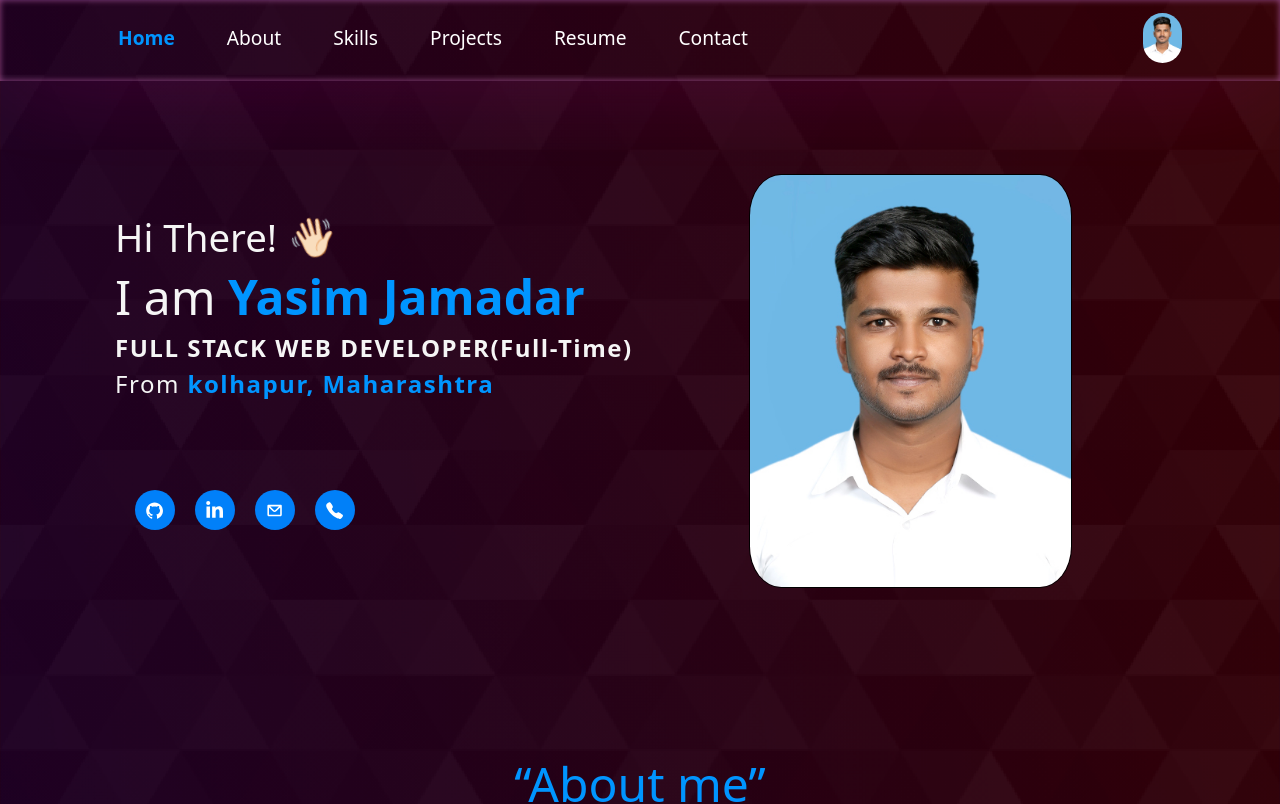
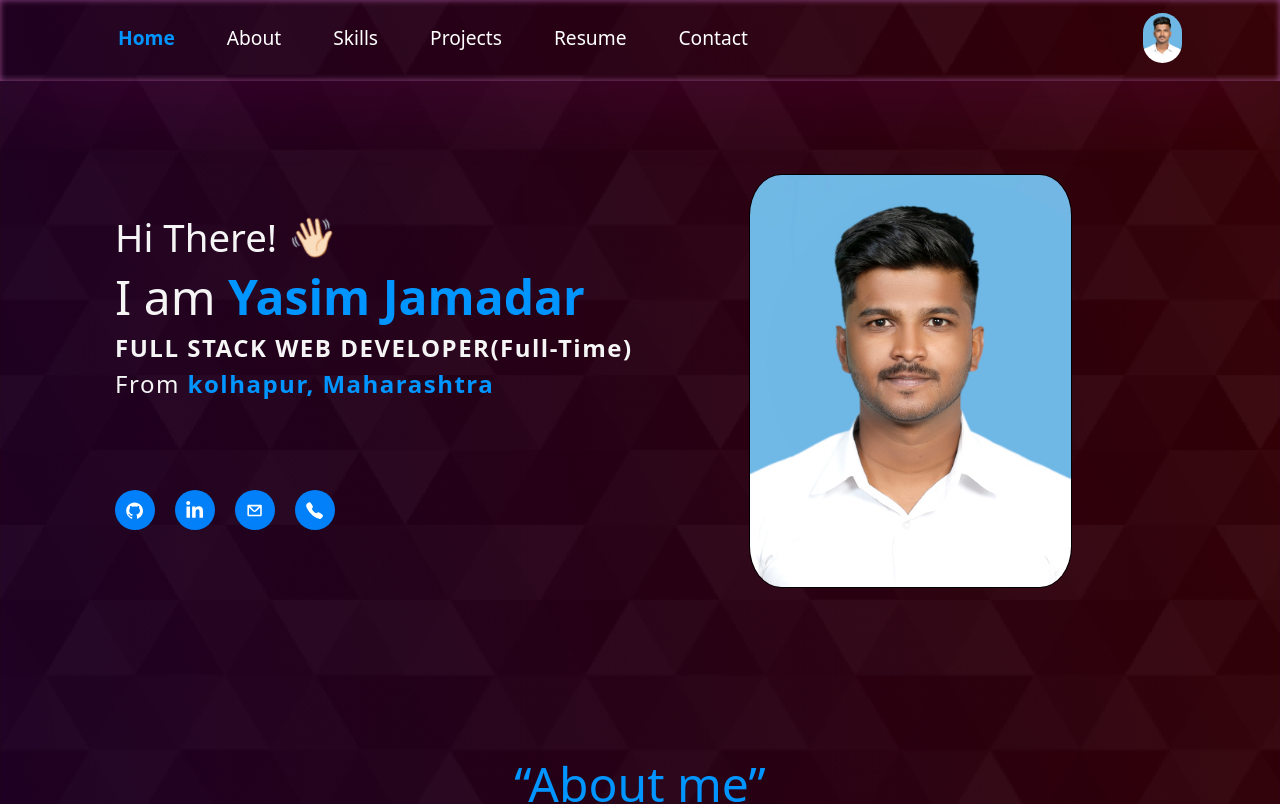
Before and after one commit to Yasin051197/Yasin051197.github.io, a React (Create React App) app: page / in a window 1280 px wide. Shown: the top 804 px of the page. Built offline with nearby package versions, Linux system fonts and the light colour scheme.

Commit message:
added file

```diff
--- a/src/components/Home/ContectLogo.jsx
+++ b/src/components/Home/ContectLogo.jsx
@@ -10,7 +10,7 @@ const ContectLogo = () => {
   const [modalShow, setModalShow] = React.useState(false);
   const [callme, setCallme] = React.useState(false);
   return (
-    <div style={{marginLeft:"3%"}}>
+    <div style={{textAlign:"unset"}}>
       <span>
 
         <ul className="home-about-social-linksTwo">
```
